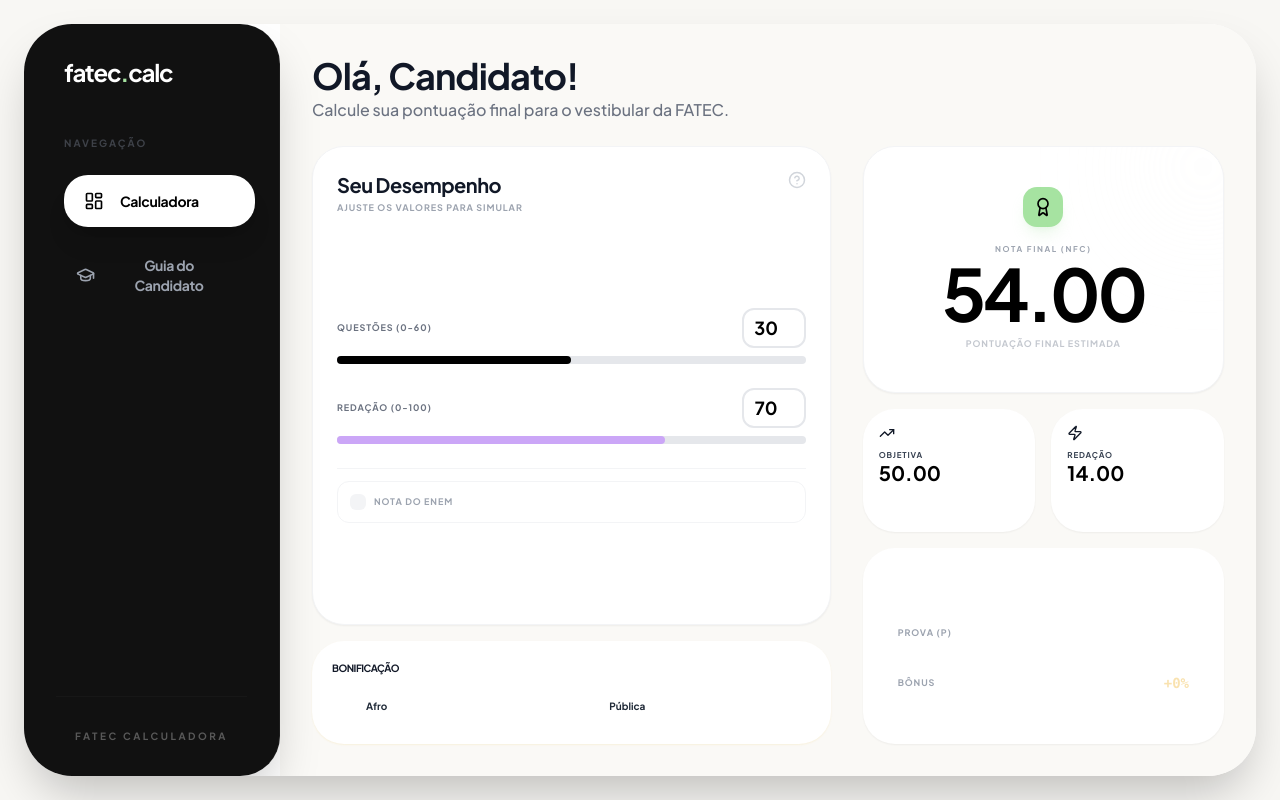
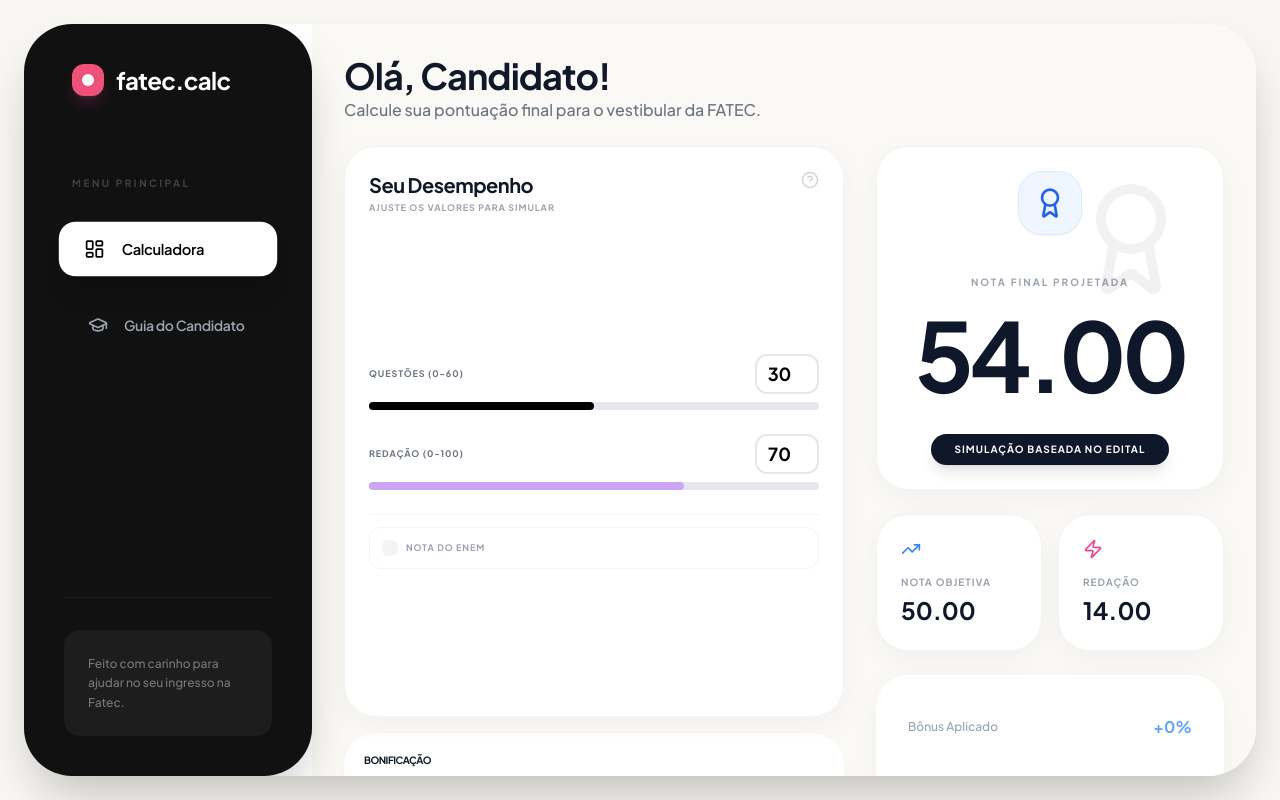
Before and after one commit to isaacmenezes/fatec.calc, a React (Vite) app: page / in a window 1280 px wide. Built offline with nearby package versions, Linux system fonts and the light colour scheme.

Commit message:
:lipstick: Atualização Visual do Core

```diff
--- a/components/CalculatorResult.tsx
+++ b/components/CalculatorResult.tsx
@@ -11,74 +11,55 @@ interface CalculatorResultProps {
 
 const CalculatorResult: React.FC<CalculatorResultProps> = ({ results }) => {
   return (
-    <div className="grid grid-cols-1 gap-4 lg:h-full flex flex-col">
-      <DashboardCard className="bg-white flex-1 flex flex-col justify-center items-center text-center relative overflow-hidden p-5 lg:p-6 min-h-[160px]">
-        <motion.div
-          initial={{ scale: 0.8, opacity: 0 }}
-          animate={{ scale: 1, opacity: 1 }}
-          className="w-10 h-10 bg-[#a6e3a1] rounded-[14px] flex items-center justify-center mb-4 shadow-lg shadow-[#a6e3a1]/20"
-        >
-          <Award size={20} className="text-black" />
-        </motion.div>
+    <div className="flex flex-col gap-6 h-full">
+      <DashboardCard className="bg-white flex-1 flex flex-col justify-center items-center text-center relative overflow-hidden p-10">
+        <div className="absolute top-0 right-0 p-8 opacity-5">
+          <Award size={120} />
+        </div>
 
-        <h3 className="text-gray-400 font-black uppercase tracking-[0.2em] text-[8px] mb-0.5">Nota Final (NFC)</h3>
+        <div className="w-16 h-16 bg-blue-50 text-blue-600 rounded-[24px] flex items-center justify-center mb-10 shadow-sm border border-blue-100">
+          <Award size={32} />
+        </div>
+
+        <h3 className="text-gray-400 font-bold uppercase tracking-[0.2em] text-[10px] mb-4">Nota Final Projetada</h3>
 
         <motion.div
           key={results.nfc}
-          initial={{ opacity: 0, scale: 1.1 }}
+          initial={{ opacity: 0, scale: 0.9 }}
           animate={{ opacity: 1, scale: 1 }}
-          className="text-6xl lg:text-7xl font-black text-black tracking-tighter mb-2"
+          className="text-8xl font-black text-slate-900 tracking-tighter mb-8"
         >
           {results.nfc.toFixed(2)}
         </motion.div>
 
-        <p className="text-gray-400 max-w-[180px] text-[9px] font-bold leading-relaxed uppercase tracking-widest opacity-60">
-          Pontuação Final Estimada
-        </p>
-
-        <div className="absolute top-[-20px] right-[-20px] w-20 h-20 bg-[#faf9f6] rounded-full blur-3xl opacity-50 pointer-events-none"></div>
+        <div className="px-6 py-2 bg-slate-900 text-white rounded-full text-[10px] font-bold uppercase tracking-widest shadow-lg">
+          Simulação Baseada no Edital
+        </div>
       </DashboardCard>
 
-      <div className="grid grid-cols-2 gap-3 lg:gap-4">
-        <DashboardCard className="bg-[#ffcad4] border-none p-3 lg:p-4">
-          <TrendingUp size={16} className="mb-2 text-gray-900" />
-          <h4 className="text-[8px] font-black text-gray-700 uppercase tracking-widest mb-0.5">Objetiva</h4>
-          <p className="text-xl font-black text-black leading-none">{results.n.toFixed(2)}</p>
+      <div className="grid grid-cols-2 gap-4">
+        <DashboardCard className="p-6">
+          <TrendingUp size={20} className="text-blue-500 mb-4" />
+          <h4 className="text-[10px] font-bold text-gray-400 uppercase tracking-widest mb-1">Nota Objetiva</h4>
+          <p className="text-2xl font-black text-slate-900">{results.n.toFixed(2)}</p>
         </DashboardCard>
 
-        <DashboardCard className="bg-[#89b4fa] border-none p-3 lg:p-4">
-          <Zap size={16} className="mb-2 text-gray-900" />
-          <h4 className="text-[8px] font-black text-gray-700 uppercase tracking-widest mb-0.5">Redação</h4>
-          <p className="text-xl font-black text-black leading-none">{(results.nf - (results.n * 0.8)).toFixed(2)}</p>
+        <DashboardCard className="p-6">
+          <Zap size={20} className="text-pink-500 mb-4" />
+          <h4 className="text-[10px] font-bold text-gray-400 uppercase tracking-widest mb-1">Redação</h4>
+          <p className="text-2xl font-black text-slate-900">{(results.nf - (results.n * 0.8)).toFixed(2)}</p>
         </DashboardCard>
       </div>
 
-      <DashboardCard className="bg-[#111111] text-white border-none p-4 lg:p-6 shadow-2xl flex flex-col justify-center">
-        <h3 className="font-black text-[8px] uppercase tracking-[0.2em] opacity-40 mb-3">Detalhamento</h3>
-
-        <div className="space-y-2">
-          <div className="flex justify-between items-center p-2.5 bg-white/5 rounded-xl border border-white/5">
-            <span className="text-gray-400 text-[9px] font-bold uppercase tracking-widest">Prova (P)</span>
-            <span className="font-mono font-black text-white text-sm">{results.p.toFixed(2)}</span>
+      <DashboardCard className="bg-slate-900 text-white border-none p-8">
+        <div className="space-y-4">
+          <div className="flex justify-between items-center py-2 border-b border-white/5">
+            <span className="text-slate-400 text-xs font-medium">Bônus Aplicado</span>
+            <span className="font-bold text-blue-400">+{((results.multiplier - 1) * 100).toFixed(0)}%</span>
           </div>
-
-          <AnimatePresence>
-            {results.enemPercent !== null && (
-              <motion.div
-                initial={{ opacity: 0, height: 0 }}
-                animate={{ opacity: 1, height: 'auto' }}
-                exit={{ opacity: 0, height: 0 }}
-                className="flex justify-between items-center p-2.5 bg-white/5 rounded-xl border border-white/5 overflow-hidden"
-              >
-                <span className="text-gray-400 text-[9px] font-bold uppercase tracking-widest">ENEM %</span>
-                <span className="font-mono font-black text-[#89b4fa] text-sm">{results.enemPercent.toFixed(2)}%</span>
-              </motion.div>
-            )}
-          </AnimatePresence>
-
-          <div className="flex justify-between items-center p-2.5 bg-white/5 rounded-xl border border-white/5">
-            <span className="text-gray-400 text-[9px] font-bold uppercase tracking-widest">Bônus</span>
-            <span className="font-mono font-black text-[#f9e2af] text-sm">+{((results.multiplier - 1) * 100).toFixed(0)}%</span>
+          <div className="flex justify-between items-center py-2">
+            <span className="text-slate-400 text-xs font-medium">Peso Redação</span>
+            <span className="font-bold text-white">20%</span>
           </div>
         </div>
       </DashboardCard>
--- a/components/Sidebar.tsx
+++ b/components/Sidebar.tsx
@@ -9,31 +9,36 @@ interface SidebarProps {
 
 const Sidebar: React.FC<SidebarProps> = ({ activeTab, setActiveTab }) => {
   return (
-    <div className="w-64 h-full bg-[#111111] text-white flex flex-col p-8 lg:rounded-r-[40px] border-r border-white/5 shadow-2xl">
-      <div className="flex items-center gap-3 mb-12 px-2">
-        <h1 className="text-2xl font-black tracking-tighter text-white">fatec<span className="text-[#a6e3a1]">.</span>calc</h1>
+    <div className="w-64 lg:w-72 h-full bg-[#111111] text-white flex flex-col p-10 lg:rounded-r-[48px] shadow-2xl relative z-50">
+      <div className="flex items-center gap-3 mb-20 px-2">
+        <div className="w-8 h-8 bg-[#f05179] rounded-xl flex items-center justify-center shadow-lg shadow-pink-500/20">
+          <div className="w-3 h-3 bg-white rounded-full" />
+        </div>
+        <h1 className="text-2xl font-bold tracking-tight text-white">fatec.calc</h1>
       </div>
 
-      <nav className="flex-1 space-y-3">
-        <p className="text-gray-500 text-[10px] font-black uppercase tracking-[0.2em] mb-6 px-2 opacity-50">Navegação</p>
+      <nav className="flex-1 space-y-6">
+        <p className="text-gray-500 text-[10px] font-bold uppercase tracking-[0.25em] mb-8 px-2 opacity-50">Menu Principal</p>
         {MENU_ITEMS.map((item) => (
           <button
             key={item.id}
             onClick={() => setActiveTab(item.id)}
-            className={`w-full flex items-center gap-4 px-5 py-4 rounded-3xl transition-all duration-300 ${
+            className={`w-full flex items-center gap-4 px-6 py-4 rounded-2xl transition-all duration-300 ${
               activeTab === item.id
-              ? 'bg-white text-black shadow-xl translate-x-2'
+              ? 'bg-white text-black shadow-xl scale-105'
               : 'text-gray-400 hover:text-white hover:bg-white/5'
             }`}
           >
             {item.icon}
-            <span className="font-bold text-sm tracking-tight">{item.label}</span>
+            <span className="font-semibold text-sm tracking-tight">{item.label}</span>
           </button>
         ))}
       </nav>
 
-      <div className="mt-auto pt-8 border-t border-white/10 opacity-30">
-        <p className="text-[10px] text-white font-black uppercase tracking-[0.25em] text-center">FATEC CALCULADORA</p>
+      <div className="mt-auto pt-8 border-t border-white/5">
+        <div className="bg-white/5 rounded-2xl p-6">
+          <p className="text-xs text-white/40 font-medium leading-relaxed">Feito com carinho para ajudar no seu ingresso na Fatec.</p>
+        </div>
       </div>
     </div>
   );
--- a/components/ui/DashboardCard.tsx
+++ b/components/ui/DashboardCard.tsx
@@ -13,7 +13,7 @@ const DashboardCard: React.FC<DashboardCardProps> = ({
   bgColor = "bg-white"
 }) => {
   return (
-    <div className={`${bgColor} rounded-[32px] p-6 shadow-sm border border-gray-100 ${className}`}>
+    <div className={`${bgColor} rounded-[32px] p-6 shadow-[0px_8px_30px_rgba(0,0,0,0.04)] border border-gray-100 ${className}`}>
       {children}
     </div>
   );
```
